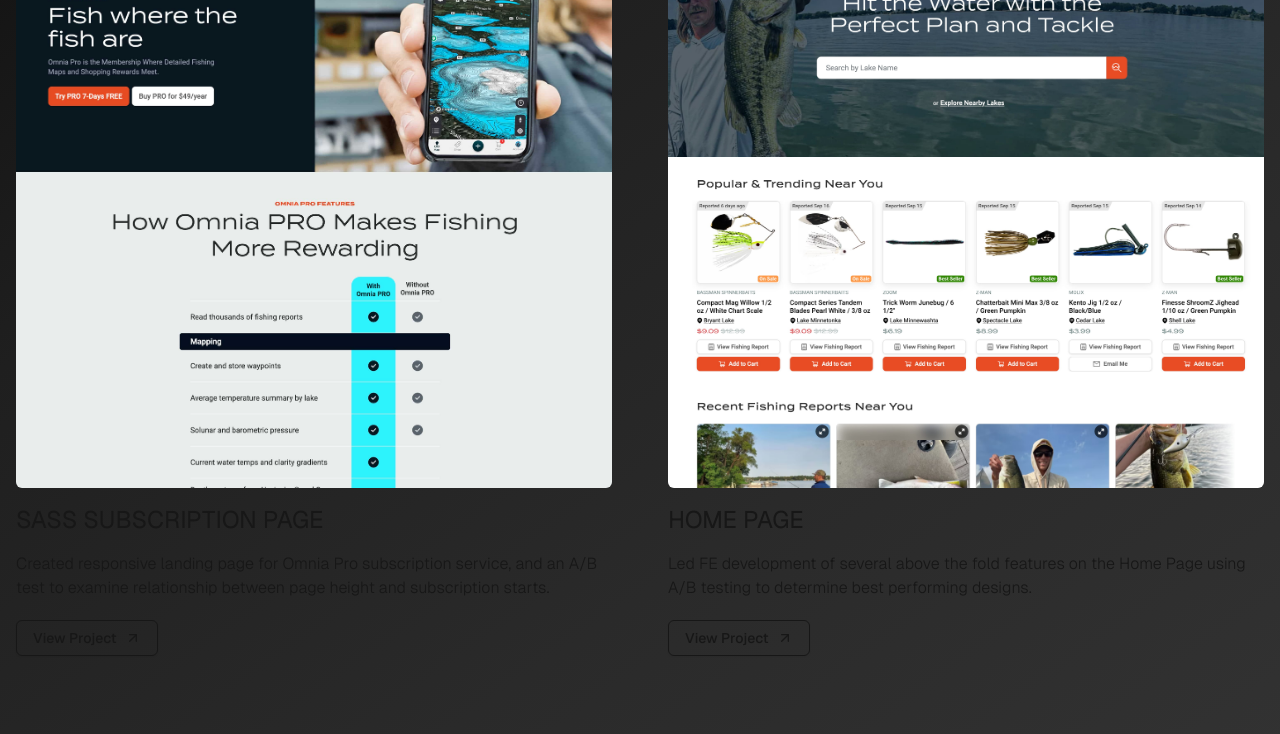
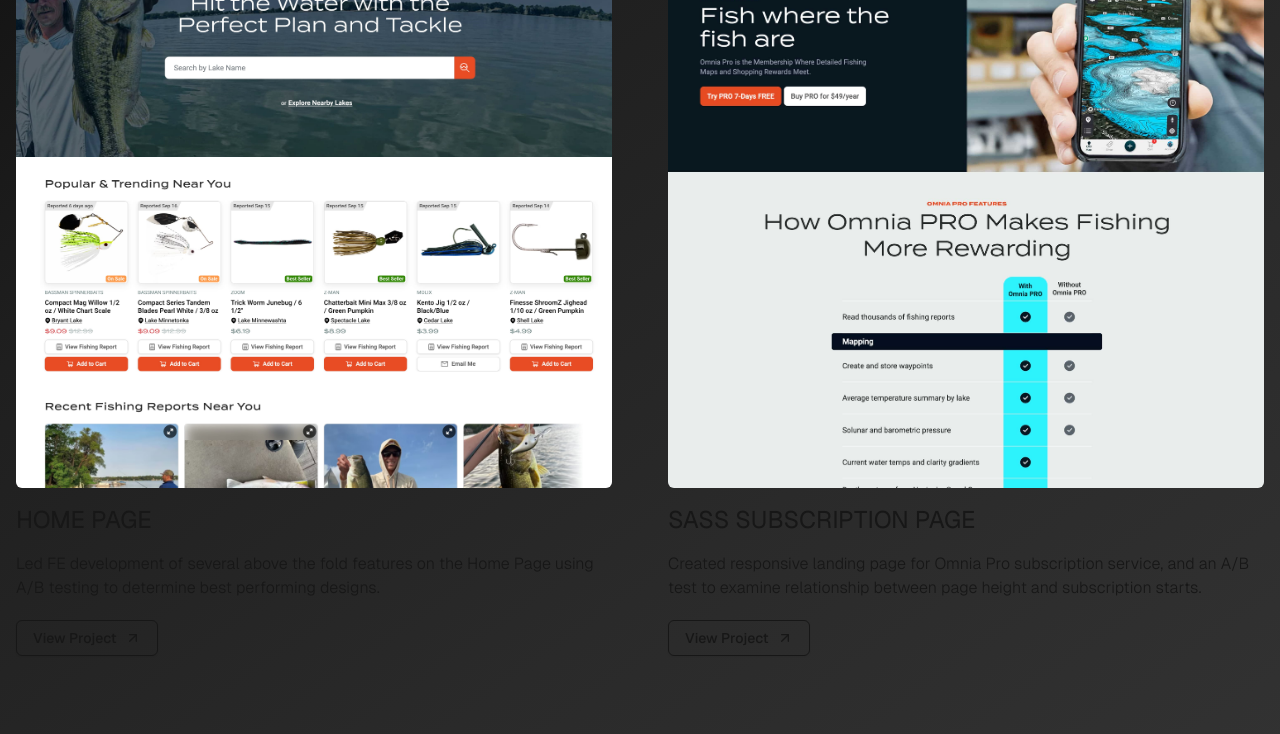
Before and after one commit to jpmzurk/portfolio, a Next.js app: page /projects in a window 1280 px wide. Shown: the part 1212-1946 px from the top of the page. Built offline with nearby package versions, Linux system fonts and the light colour scheme.

Commit message:
v1 complete

```diff
--- a/app/about/skills.tsx
+++ b/app/about/skills.tsx
@@ -4,7 +4,6 @@ export const Skills = () => {
       <p className="text-5xl mb-6 font-light">SKILLS</p>
       <ul className="skills">
         <li>React</li>
-        <li>Next.js</li>
         <li>TypeScript</li>
         <li>Javascript</li>
         <li>HTML</li>
--- a/app/projects/[id]/page.tsx
+++ b/app/projects/[id]/page.tsx
@@ -1,5 +1,7 @@
+import { Button } from "@/components/ui/button";
 import Image from "next/image";
 import { projects } from "../../../data/projects_data";
+import { SquareArrowOutUpRight } from "lucide-react";
 
 const ProjectPage = ({ params }: { params: { id: string } }) => {
   const { id } = params;
@@ -15,12 +17,22 @@ const ProjectPage = ({ params }: { params: { id: string } }) => {
           <h1 className="text-6xl mb-16">{name}</h1>
 
           <div className="flex flex-col lg:flex-row lg:gap-10">
-            <div className="w-fit">
-              <Image
-                src={image}
-                alt={`${name} image`}
-                className="cursor-pointer aspect-square rounded-md mb-20 brightness-90 flex-shrink-1 w-full basis-1/2 max-w-[700px]"
-              />
+            <div>
+              <div className="w-fit">
+                <Image
+                  src={image}
+                  alt={`${name} image`}
+                  className="aspect-square mb-8 rounded-md brightness-90 flex-shrink-1 w-full basis-1/2 max-w-[700px]"
+                />
+              </div>
+              {link && (
+                <a href={link} className=" font-medium">
+                  <Button variant="outline" size="lg">
+                    View Live Project{" "}
+                    <SquareArrowOutUpRight className="w-4 ml-2" />
+                  </Button>
+                </a>
+              )}
             </div>
             {overview ? (
               <div
@@ -31,11 +43,6 @@ const ProjectPage = ({ params }: { params: { id: string } }) => {
               <p className="text-2xl mb-16 w-2/3">{description}</p>
             )}
           </div>
-          {link && (
-            <a href={link} className="underline text-2xl font-medium">
-              Link to Project
-            </a>
-          )}
         </div>
       </article>
     </div>
--- a/data/projects_data.ts
+++ b/data/projects_data.ts
@@ -20,7 +20,7 @@ interface Project {
 export const projects: Project[] = [
   {
     id: "1",
-    name: "Waypoints",
+    name: "Waypoints / Map",
     description:
       "Individually developed CRUD application for Geospatial points in Mapbox, React, and Rails. This included csv import/export, image upload, and custom map styling.",
     image: waypointsImage,
@@ -58,18 +58,6 @@ export const projects: Project[] = [
   },
   {
     id: "3",
-    name: "SASS Subscription Page",
-    description:
-      "Created responsive landing page for Omnia Pro subscription service, and an A/B test to examine relationship between page height and subscription starts.",
-    image: pro,
-    link: "https://www.omniafishing.com/pro",
-    company: "Omnia Fishing",
-    overview: `<p>Omnia Pro is a subscription service that offers anglers a curated selection of fishing gear each month. I was tasked with creating a responsive landing page for the service. The page was designed to be simple and easy to navigate, balancing visual story telling and clearly stating
-    the benefits of the service.</p> <p>  I advocated to create an A/B test to examine the relationship between page height and subscription starts based on different page designs.  The experiment was launched and the results indicated a reasonably clear winner that was shipped after the
-    pre-determined amount of experiment exposures. </p>`,
-  },
-  {
-    id: "4",
     name: "Home Page",
     description:
       "Led FE development of several above the fold features on the Home Page using A/B testing to determine best performing designs.",
@@ -84,6 +72,19 @@ export const projects: Project[] = [
     image preview carousel that operated on x and y axis depending on screen size. I led the research for a new carousel package that was built with flexbox, supported the use of buttons and active indexing, could work on either axis and was as low level as possible.
     I identified Embla as a suitable choice and was able to easily execute the design. After this work the Emlba carousel was adopted across the site. </p>`,
   },
+  {
+    id: "4",
+    name: "SASS Subscription Page",
+    description:
+      "Created responsive landing page for Omnia Pro subscription service, and an A/B test to examine relationship between page height and subscription starts.",
+    image: pro,
+    link: "https://www.omniafishing.com/pro",
+    company: "Omnia Fishing",
+    overview: `<p>Omnia Pro is a subscription service that offers anglers a curated selection of fishing gear each month. I was tasked with developing a responsive landing page for the service. The page was designed to be simple and easy to navigate, balancing visual story telling and clearly stating
+    the benefits of the service.</p> <p>  I advocated to create an A/B test to examine the relationship between page height and subscription starts based on different page designs.  The experiment was launched and the results indicated a reasonably clear winner that was shipped after the
+    pre-determined amount of experiment exposures. </p>`,
+  },
+
   {
     id: "5",
     name: "Lake Page",
```
